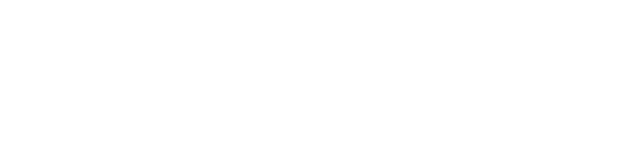
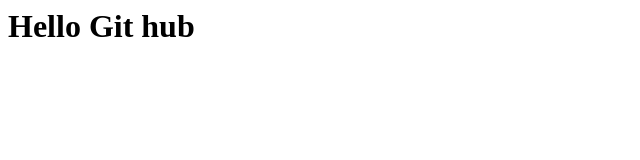
Before and after one commit to parmod25feb/gittest, a plain HTML site: page index.html in a window 1280 px wide. Shown: the whole page, without its empty margins (0-640 px from the left). Drawn offline with Linux system fonts and the light colour scheme.

Commit message:
modified index.html and console.js file

```diff
--- a/consol.js
+++ b/consol.js
@@ -1 +1,3 @@
 console.log("This is Javascript file.")
+
+console.log("Hello git hub")
--- a/index.html
+++ b/index.html
@@ -2,4 +2,7 @@
   <header>
     <title>This is my first html file</title>
   </header>
+  <body>
+   <h1>Hello Git hub </h1>
+  </body>
 </html>
```
